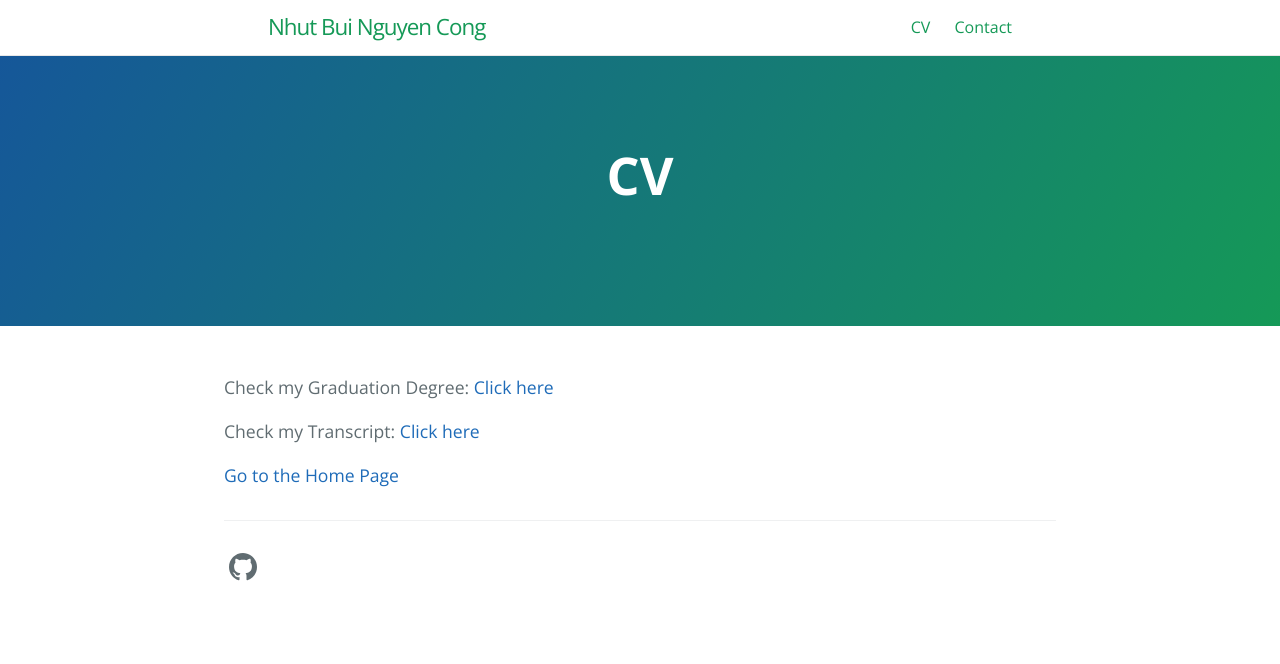
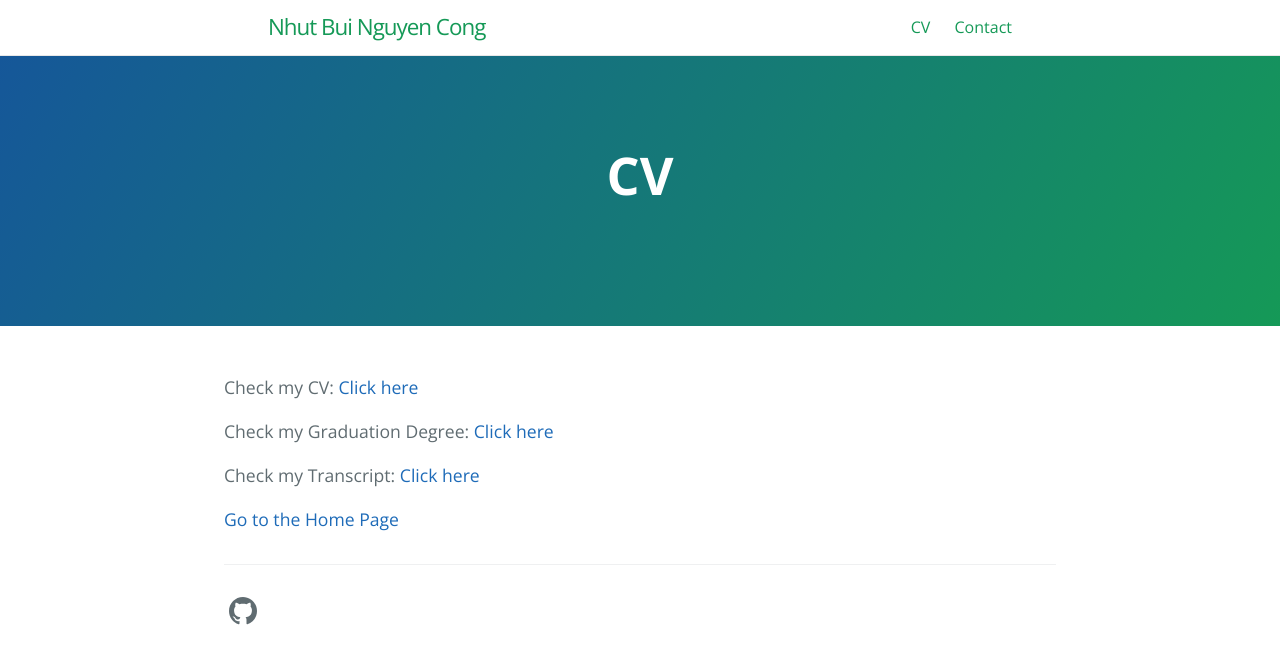
Before and after one commit to NhutBuiNC/NhutBuiNC.github.io, a Jekyll site: the page built from CV.md, in a window 1280 px wide. Shown: the top 664 px of the page. Built offline with Jekyll 4.4.1, drawn with Linux system fonts in a browser that asks for light colours.

Commit message:
Update CV.md

```diff
--- a/CV.md
+++ b/CV.md
@@ -11,6 +11,8 @@ order: 3
 [2]: http://i.imgur.com/wWzX9uB.png
 
 
+Check my CV: [Click here](https://drive.google.com/file/d/1FLmq5Q9BfL2jg1D6vSZMZey4i22dqT9a/view?usp=sharing)
+
 Check my Graduation Degree: [Click here](https://drive.google.com/file/d/1x8F5zdIvgR6woTC900FWbr59yn1kvJzY/view?usp=sharing)
 
 Check my Transcript: [Click here](https://drive.google.com/drive/folders/1yEclQ5WF810jgJdiK1qkMAvAu7TUJS83?usp=sharing)
```
